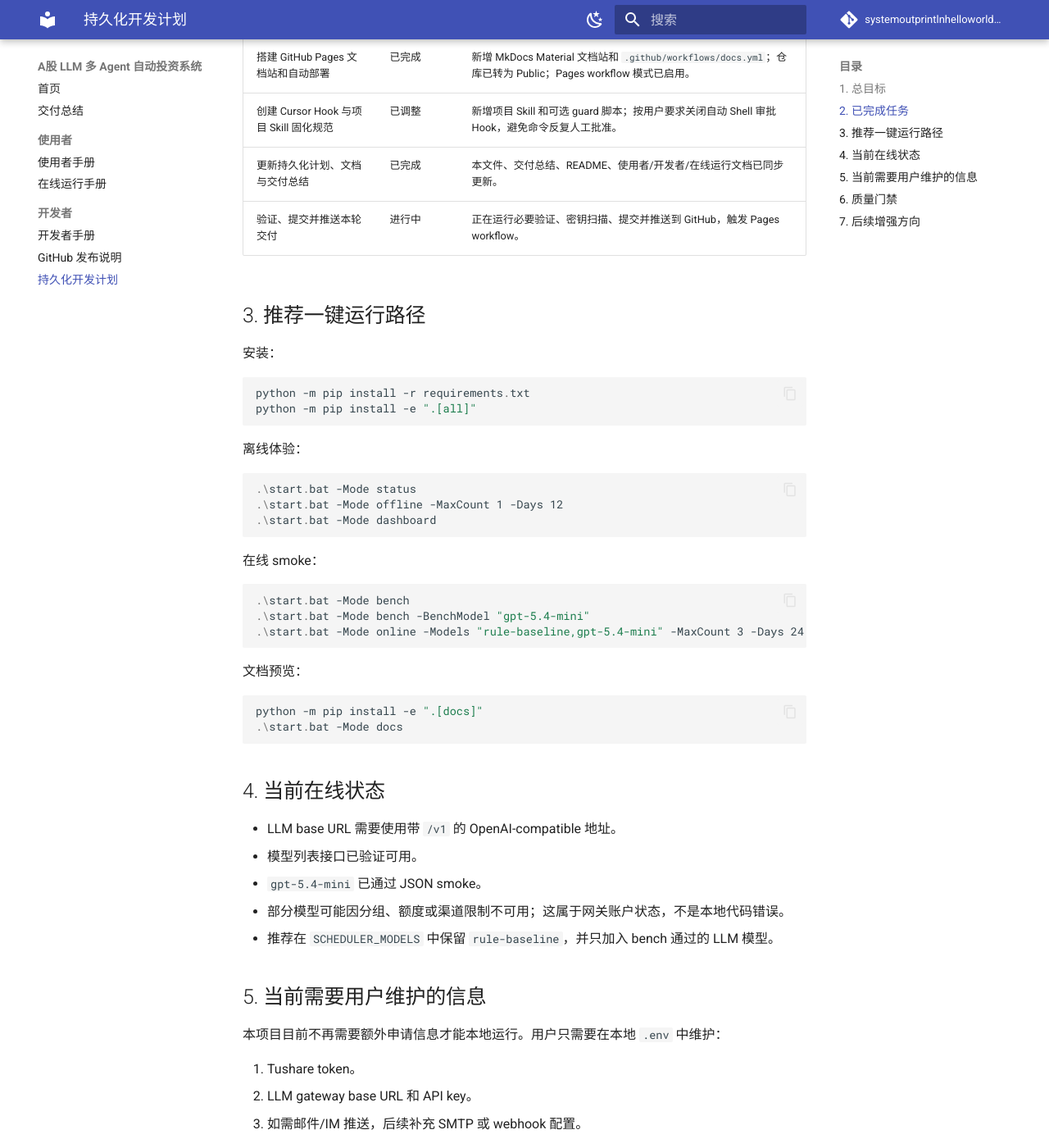
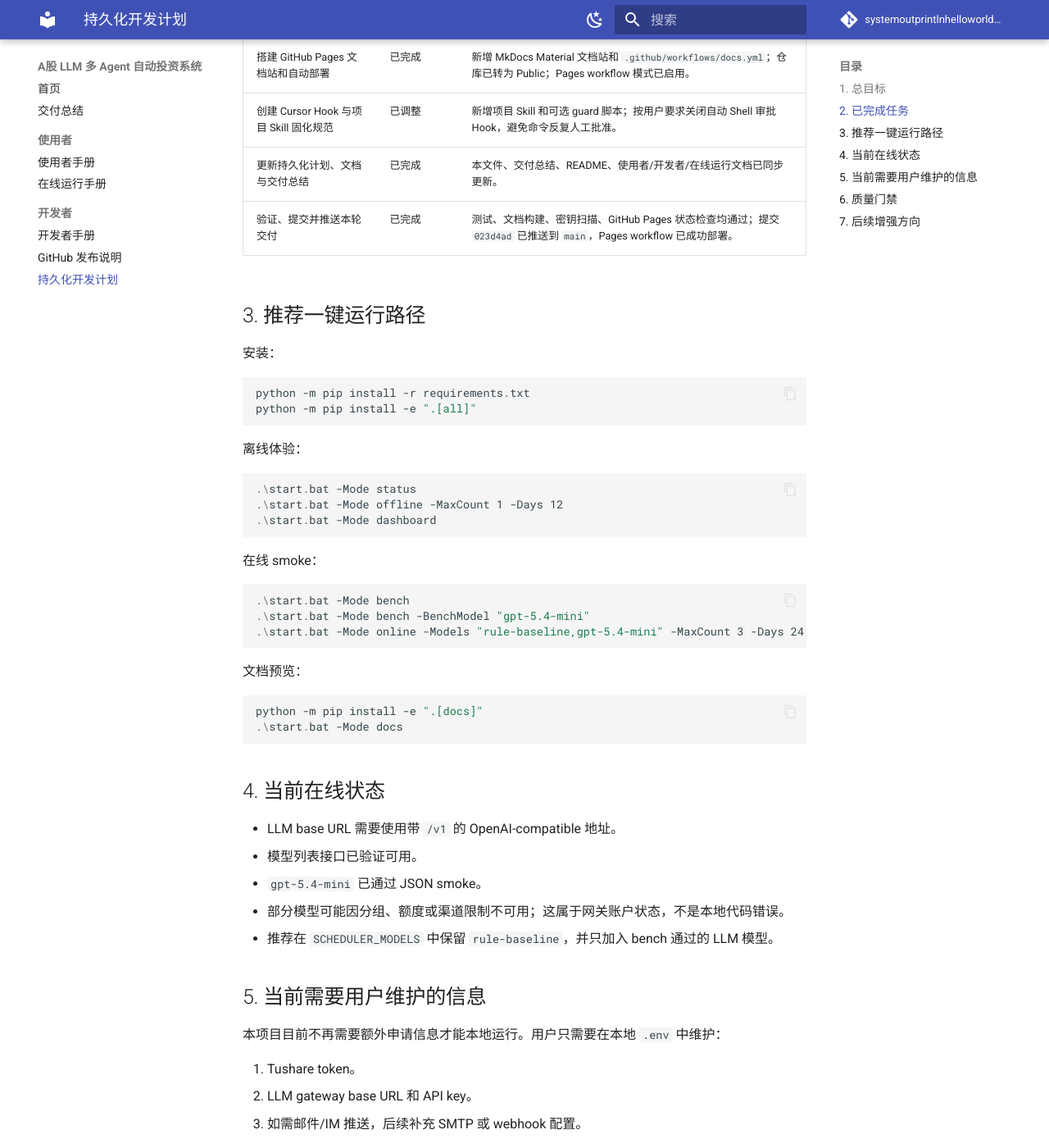
Before and after one commit to systemoutprintlnhelloworld/astock-agent-system, an MkDocs documentation site: the page built from docs/trellis-plan.md, in a window 1280 px wide and 1400 px high, scrolled down 874 px. Shown: the whole window at 82% size. Built offline with MkDocs 1.6.1 and Material for MkDocs 9.7.7, drawn with Linux system fonts in a browser that asks for light colours; comment, search, counter and statistics services are not loaded; some of the changed text lies outside the part shown.

Commit message:
Update delivery plan completion status

````diff
--- a/docs/trellis-plan.md
+++ b/docs/trellis-plan.md
@@ -25,7 +25,7 @@
 | 搭建 GitHub Pages 文档站和自动部署 | 已完成 | 新增 MkDocs Material 文档站和 `.github/workflows/docs.yml`；仓库已转为 Public；Pages workflow 模式已启用。 |
 | 创建 Cursor Hook 与项目 Skill 固化规范 | 已调整 | 新增项目 Skill 和可选 guard 脚本；按用户要求关闭自动 Shell 审批 Hook，避免命令反复人工批准。 |
 | 更新持久化计划、文档与交付总结 | 已完成 | 本文件、交付总结、README、使用者/开发者/在线运行文档已同步更新。 |
-| 验证、提交并推送本轮交付 | 进行中 | 正在运行必要验证、密钥扫描、提交并推送到 GitHub，触发 Pages workflow。 |
+| 验证、提交并推送本轮交付 | 已完成 | 测试、文档构建、密钥扫描、GitHub Pages 状态检查均通过；提交 `023d4ad` 已推送到 `main`，Pages workflow 已成功部署。 |
 
 ## 3. 推荐一键运行路径
 
@@ -79,7 +79,7 @@ python -m pip install -e ".[docs]"
 
 ## 6. 质量门禁
 
-提交前应运行：
+本轮已运行并通过：
 
 ```powershell
 python -m pytest
@@ -90,7 +90,7 @@ python -m mkdocs build --strict
 git status --short
 ```
 
-并执行密钥扫描，确认真实 key、token、`.env`、日志和运行产物没有进入 Git 暂存区。
+同时已执行密钥扫描，确认真实 key、token、`.env`、日志和运行产物没有进入 Git 暂存区。GitHub Actions `Deploy documentation` 工作流已成功完成，在线文档站可访问。
 
 ## 7. 后续增强方向
 
````
